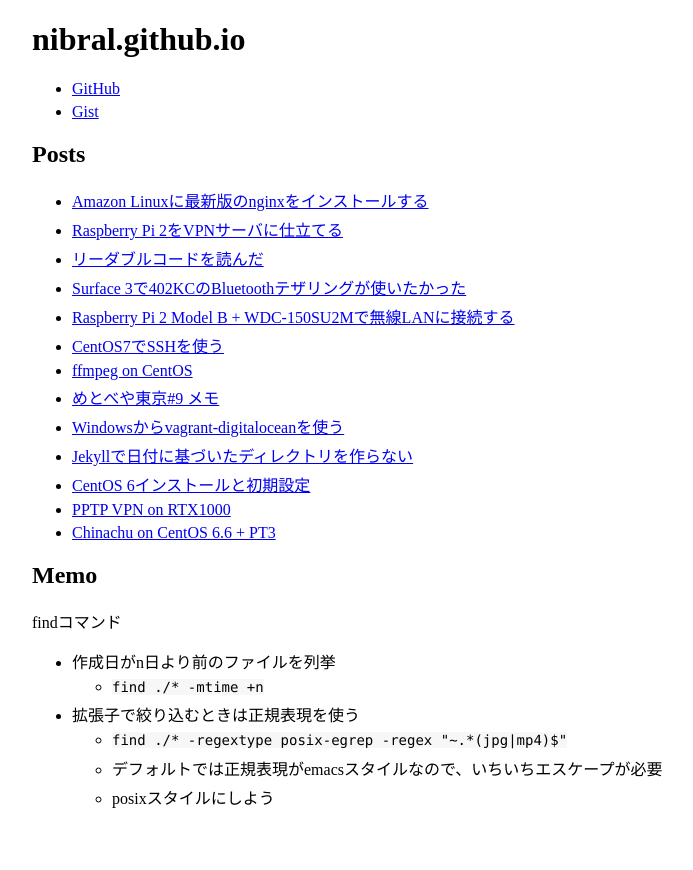
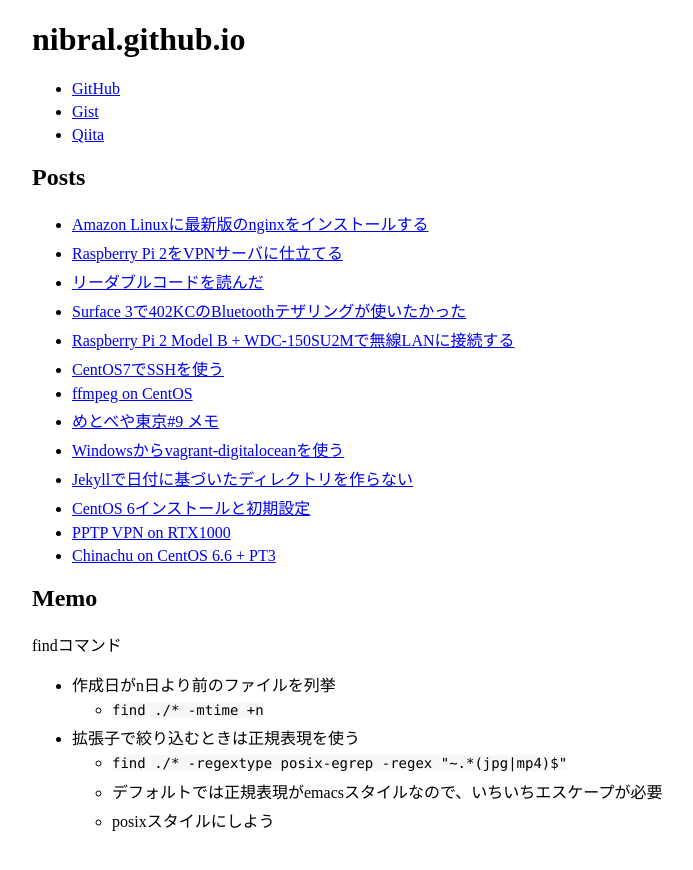
Before and after one commit to nibral/nibral.github.io, a Jekyll site: the page built from index.md, in a window 1280 px wide. Shown: the top 870 px of the page, without its empty margins (208-901 px from the left). Built offline with Jekyll 4.4.1, drawn with Linux system fonts in a browser that asks for light colours.

Commit message:
Update index.md

```diff
--- a/index.md
+++ b/index.md
@@ -8,6 +8,7 @@
 
 * [GitHub](https://github.com/nibral)
 * [Gist](https://gist.github.com/nibral)
+* [Qiita](http://qiita.com/nibral)
 
 Posts
 ----
```
